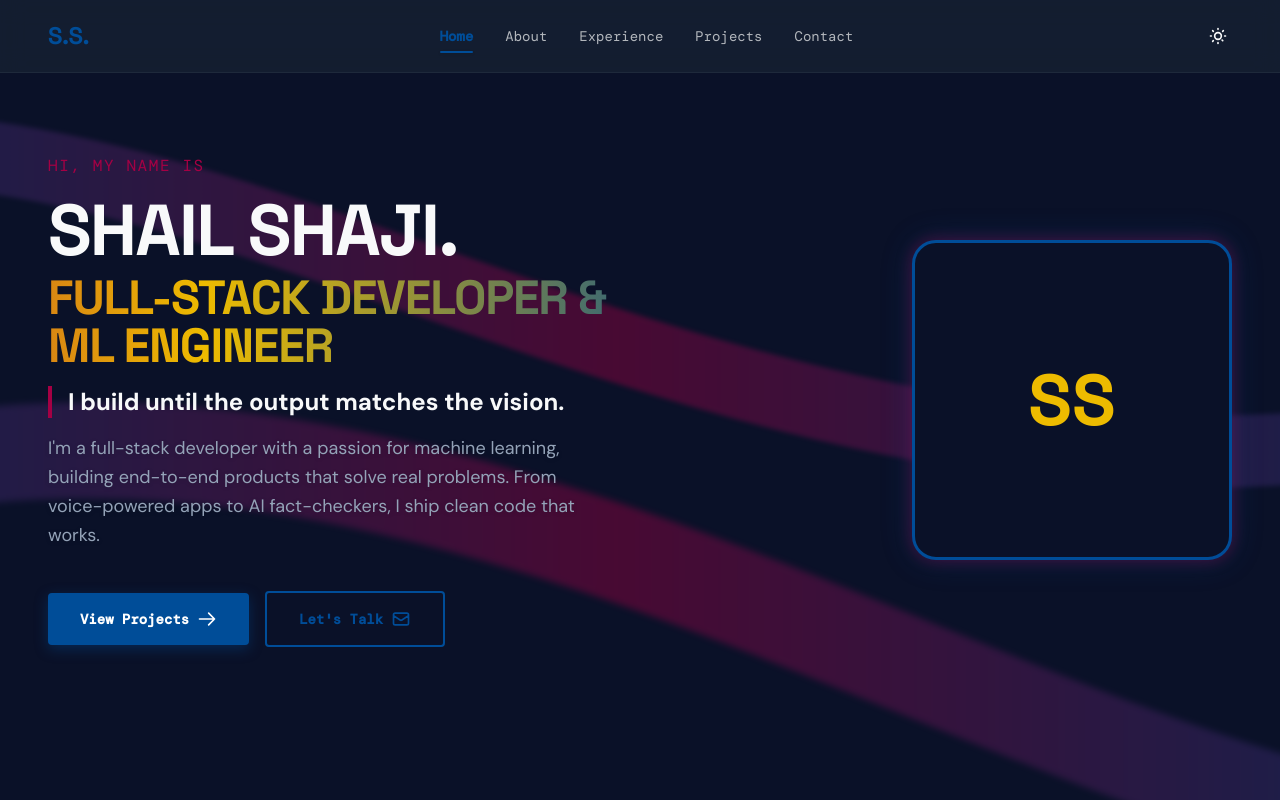
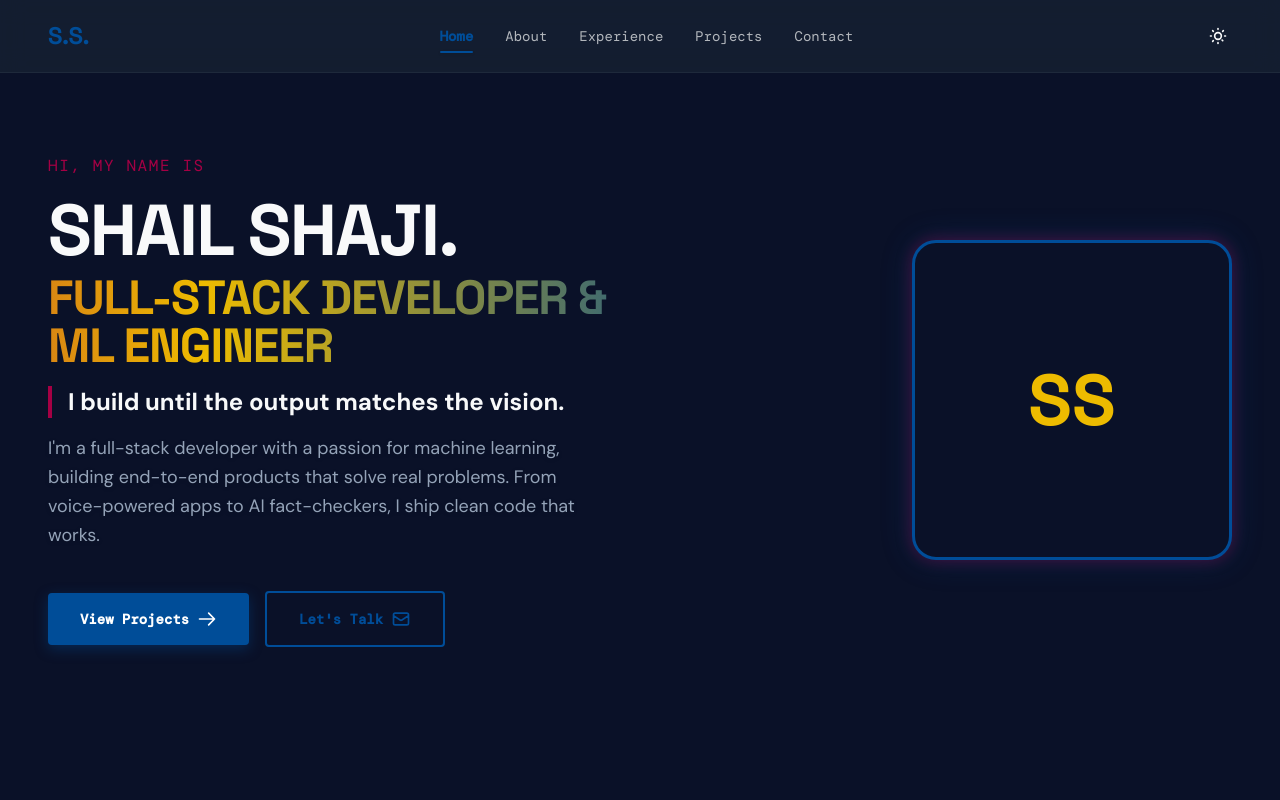
Before and after one commit to shail-712/portfolio, a React (Vite) app: page / in a window 1280 px wide. Shown: the top 800 px of the page. Built offline with nearby package versions, Linux system fonts and the light colour scheme.

Commit message:
final touches to ui

```diff
--- a/src/components/Layout.jsx
+++ b/src/components/Layout.jsx
@@ -36,7 +36,7 @@ export default function Layout({ theme, toggleTheme }) {
   }, [pathname]);
 
   return (
-    <div id="app-layout" className="min-h-screen flex flex-col">
+    <div id="app-layout" className="min-h-screen flex flex-col bg-[var(--color-bg-primary)] text-[var(--color-text-primary)] transition-colors duration-300" style={{ backgroundImage: 'var(--bg-gradient)' }}>
       <Navbar theme={theme} toggleTheme={toggleTheme} />
 
       {/* pt-20 to clear the fixed navbar */}
--- a/src/styles/tokens.css
+++ b/src/styles/tokens.css
@@ -5,8 +5,10 @@
 @layer base {
   :root {
     /* Base Backgrounds (Light Kit) */
-    --color-bg-primary: #F8F9FA;
+    --color-bg-primary: #f4f6fb;
     --color-bg-surface: #FFFFFF;
+    --bg-gradient: radial-gradient(circle at top right, rgba(0, 77, 152, 0.15) 0%, rgba(244, 246, 251, 0) 60%),
+                   radial-gradient(circle at bottom left, rgba(165, 0, 68, 0.08) 0%, rgba(244, 246, 251, 0) 60%);
     --color-border-subtle: #E5E7EB;
 
     /* FCB Primary Colors */
@@ -30,6 +32,7 @@
     /* Away Kit (Midnight / Slate Dark Mode) */
     --color-bg-primary: #0A1128;
     --color-bg-surface: #162032;
+    --bg-gradient: none;
     --color-border-subtle: #1E293B;
 
     --color-text-primary: #F8F9FA;
@@ -50,6 +53,8 @@
 
   body {
     background-color: var(--color-bg-primary);
+    background-image: var(--bg-gradient);
+    background-attachment: fixed;
     color: var(--color-text-primary);
     font-family: var(--font-body);
     font-size: 16px;
```
